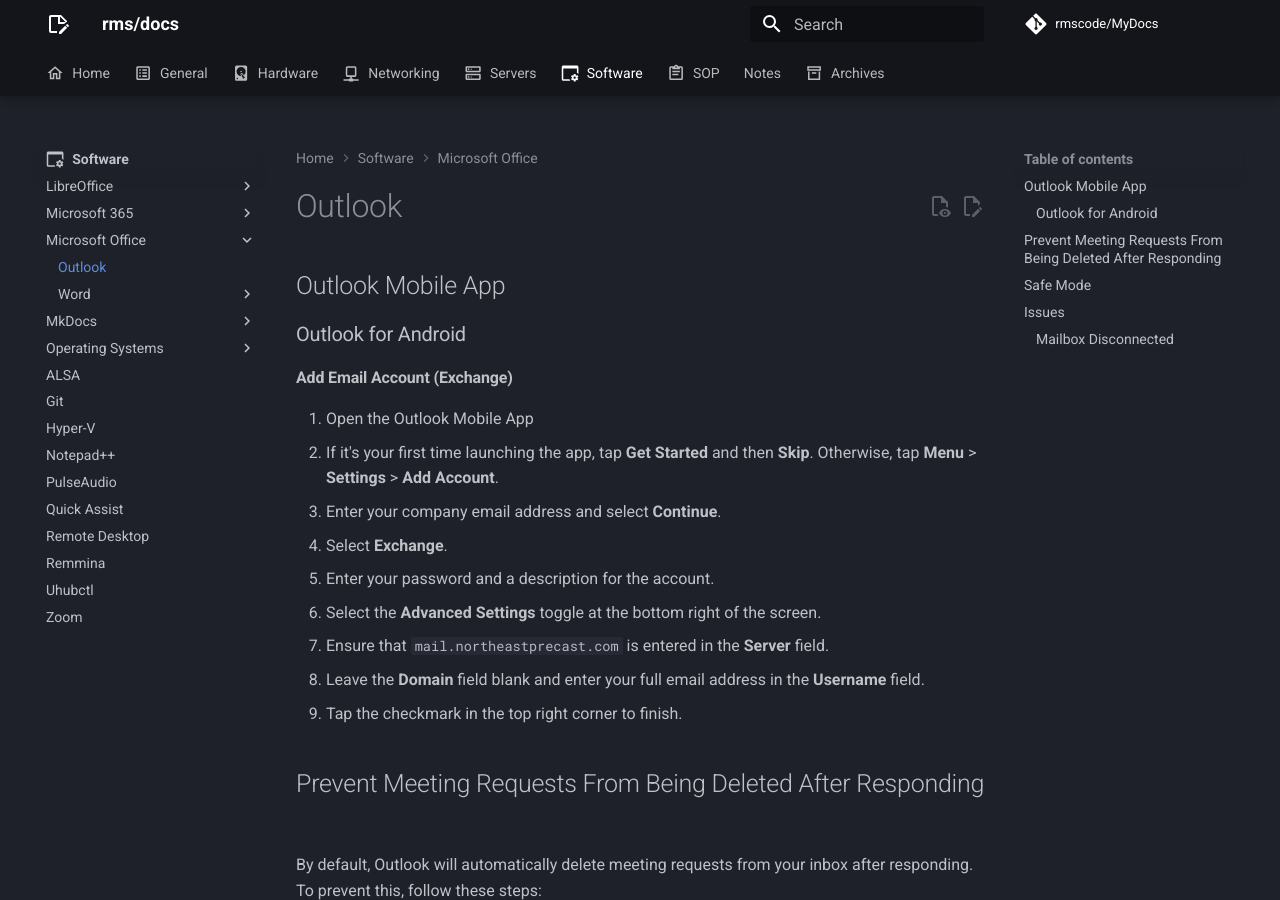
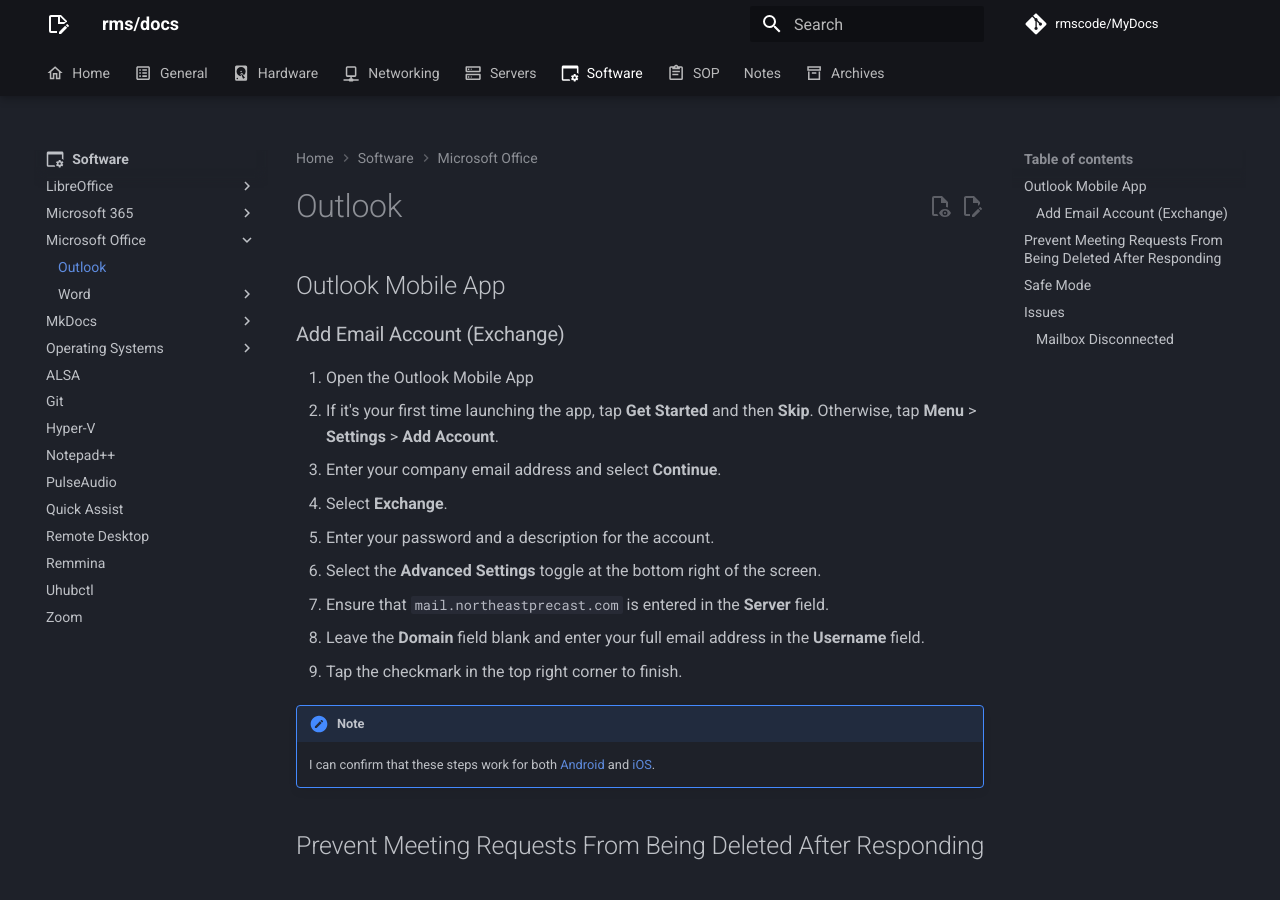
Before and after one commit to rmscode/binary-garden, an MkDocs documentation site: the page built from docs/software/microsoft-office/outlook/outlook.md, in a window 1280 px wide and 900 px high. Built offline with MkDocs 1.6.1 and Material for MkDocs 9.7.7, drawn with Linux system fonts in a browser that asks for light colours; comment, search, counter and statistics services are not loaded.

Commit message:
Docs: Update outlook.md

```diff
--- a/docs/software/microsoft-office/outlook/outlook.md
+++ b/docs/software/microsoft-office/outlook/outlook.md
@@ -2,9 +2,7 @@
 
 ## Outlook Mobile App
 
-### Outlook for Android
-
-#### Add Email Account (Exchange)
+### Add Email Account (Exchange)
 
 1. Open the Outlook Mobile App
 2. If it's your first time launching the app, tap **Get Started** and then **Skip**. Otherwise, tap **Menu** > **Settings** > **Add Account**.
@@ -15,6 +13,10 @@
 7. Ensure that `mail.northeastprecast.com` is entered in the **Server** field.
 8. Leave the **Domain** field blank and enter your full email address in the **Username** field.
 9. Tap the checkmark in the top right corner to finish.
+
+!!! note
+
+    I can confirm that these steps work for both [Android](../../../notes/2024.md#12042024-1139) and [iOS](../../../notes/2024.md#12182024-1037).
 
 ## Prevent Meeting Requests From Being Deleted After Responding
 
```
